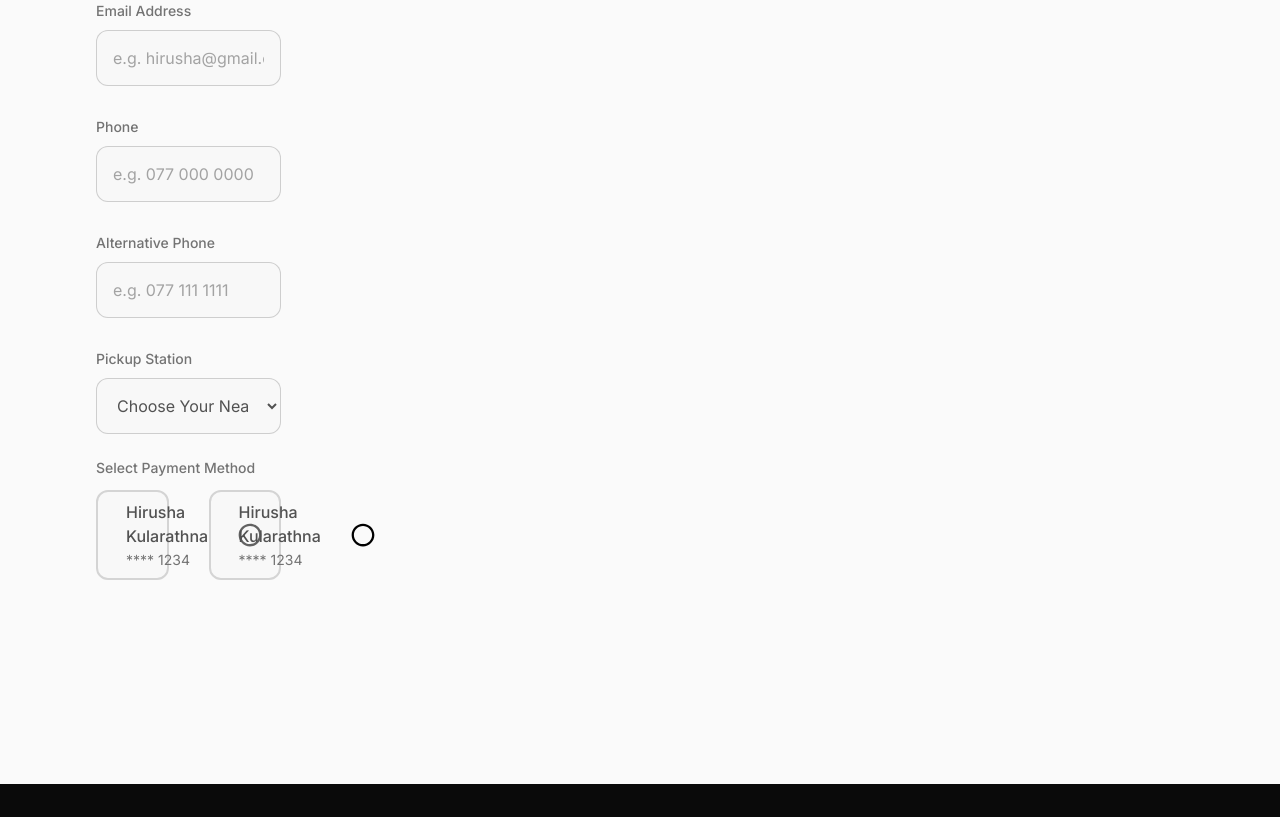
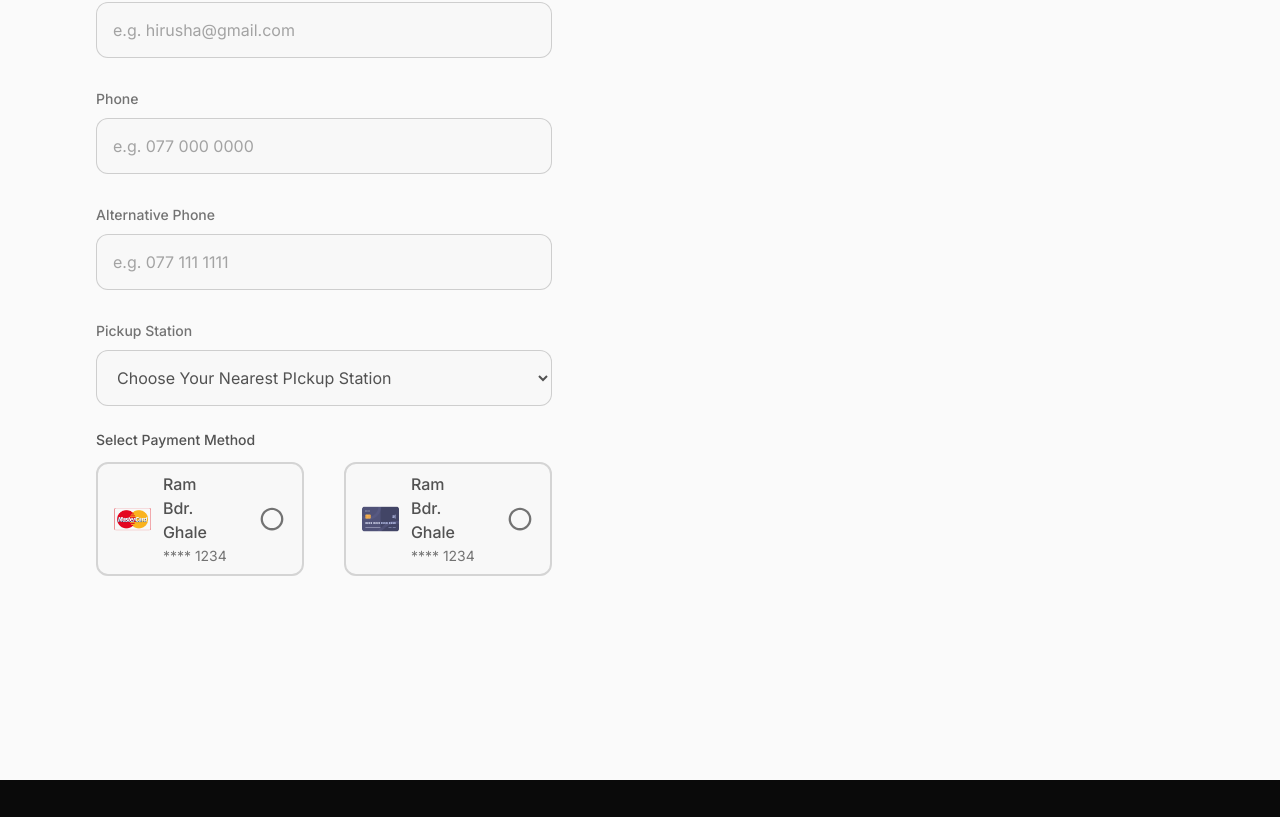
Before and after one commit to RithikRanaweera/Bus_Ticket_Booking, a React (Vite) app in the folder busticketbooking/: page /bus-tickets/checkout in a window 1280 px wide. Shown: the part 502-1319 px from the top of the page. Built offline with nearby package versions, Linux system fonts and the light colour scheme.

Commit message:
Error Fix

```diff
--- a/busticketbooking/src/components/payment/PaymentCard.jsx
+++ b/busticketbooking/src/components/payment/PaymentCard.jsx
@@ -11,9 +11,10 @@ const PaymentCard = ({
 }) => {
   return (
     <label
-      className={`w-full flex items-end px-4 py-2 border-2 ${
-        selectedPayment === value ? 'border-indigo-500/80 bg-indigo-500/15' : 'border-neutral-300 bg-neutral-100/40'
-      } rounded-xl relative cursor-pointer`}
+      className={`w-full flex items-end px-4 py-2 border-2 ${selectedPayment === value
+          ? 'border-indigo-500/80 bg-indigo-500/15'
+          : 'border-neutral-300 bg-neutral-100/40'
+        } rounded-xl relative cursor-pointer`}
     >
       <div className="w-full flex items-center justify-between gap-7">
         <div className="flex items-center gap-x-3">
@@ -21,7 +22,7 @@ const PaymentCard = ({
             <img
               src={cardImage}
               alt="payment img"
-              className="w-full object-contain object-center rounded-lg"
+              className="w-full h-full object-contain object-center rounded-lg"
             />
           </div>
 
@@ -37,7 +38,7 @@ const PaymentCard = ({
           {selectedPayment === value ? (
             <IoMdRadioButtonOn className="w-7 h-7 text-indigo-500" />
           ) : (
-            <IoMdRadioButtonOff className="w-7 h-7" />
+            <IoMdRadioButtonOff className="w-7 h-7 text-neutral-500" />
           )}
         </div>
       </div>
--- a/busticketbooking/src/pages/ticket/checkout/Checkout.jsx
+++ b/busticketbooking/src/pages/ticket/checkout/Checkout.jsx
@@ -14,12 +14,13 @@ const Checkout = () => {
       />
 
       <RootLayout className="w-full pb-16 space-y-12">
-    <div className="w-full grid grid-cols-7 items-start gap-44 relative">
+        <div className="w-full grid grid-cols-4 items-start gap-44 relative">
           {/* Passenger Detail */}
           <PassengerData />
           {/* Ticket Report Status */}
         </div>
       </RootLayout>
+
     </div>
   )
 }
--- a/busticketbooking/src/pages/ticket/checkout/passengerdata/payment/PaymentMethod.jsx
+++ b/busticketbooking/src/pages/ticket/checkout/passengerdata/payment/PaymentMethod.jsx
@@ -1,7 +1,7 @@
 import React, { useState } from 'react'
 import PaymentCard from '../../../../../components/payment/PaymentCard'
 
-import MasterCardImage from '../../../../../assets/mastercard.png'
+import MasterCardImg from '../../../../../assets/mastercard.png'
 import CreditCardImg from '../../../../../assets/creditcard.png'
 
 const PaymentMethod = () => {
@@ -14,7 +14,7 @@ const PaymentMethod = () => {
 
   return (
     <div className='w-full space-y-3'>
-        <h6 className="text-sm text-neutral-500 font-medium">
+        <h6 className="text-sm text-neutral-600 font-medium">
             Select Payment Method
         </h6>
 
@@ -23,17 +23,17 @@ const PaymentMethod = () => {
                 selectedPayment={selectedPaymentMethod}
                 value={"mastercard"}
                 onChange={handleChange}
-                cardholderName={"Hirusha Kularathna"}
-                cardNumber={"1234 1234 1234 1234"}
-                cardImage={MasterCardImage}
+                cardholderName={"Ram Bdr. Ghale "}
+                cardNumber={"1234"}
+                cardImage={MasterCardImg}
             />
 
             <PaymentCard
                 selectedPayment={selectedPaymentMethod}
                 value={"creditcard"}
                 onChange={handleChange}
-                cardholderName={"Hirusha Kularathna"}
-                cardNumber={"1234 1234 1234 1234"}
+                cardholderName={"Ram Bdr. Ghale"}
+                cardNumber={"1234"}
                 cardImage={CreditCardImg}
             />
         </div>
```
Lines whose indentation alone changed are shown as unchanged.
